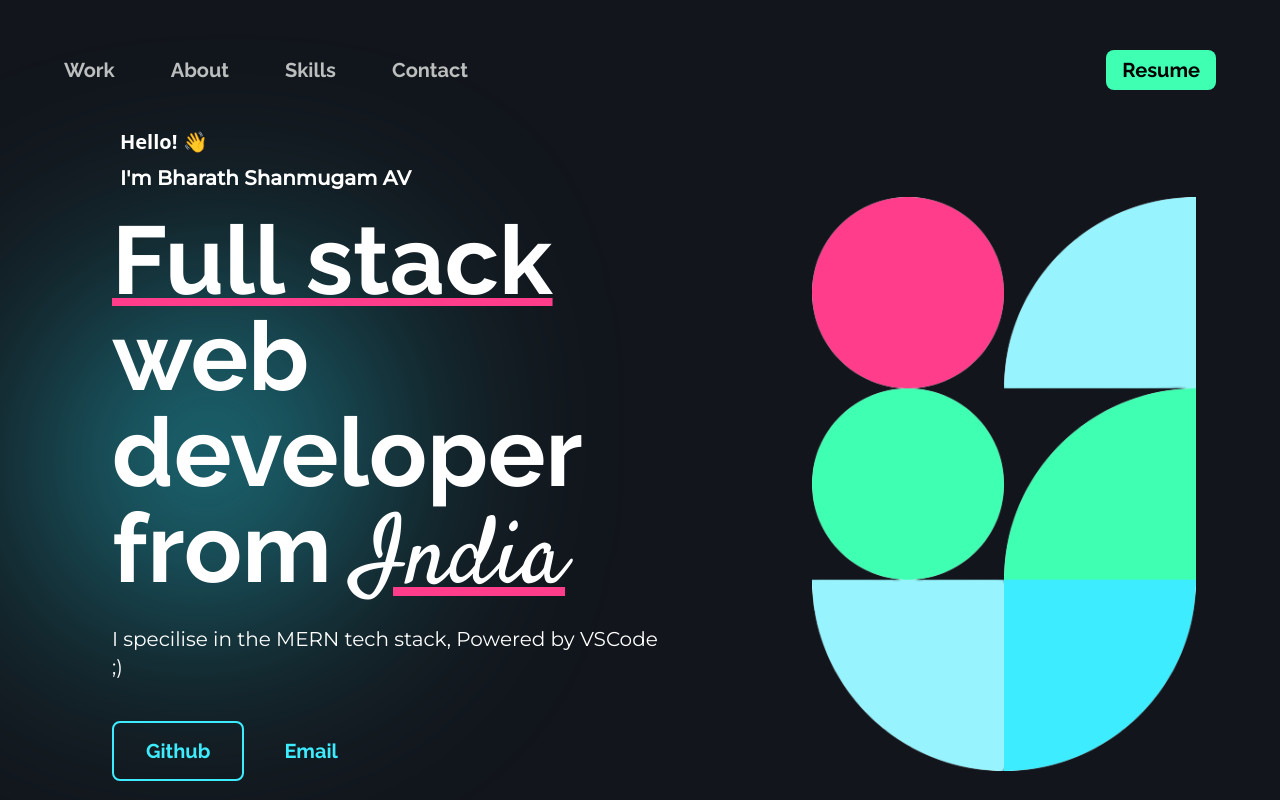
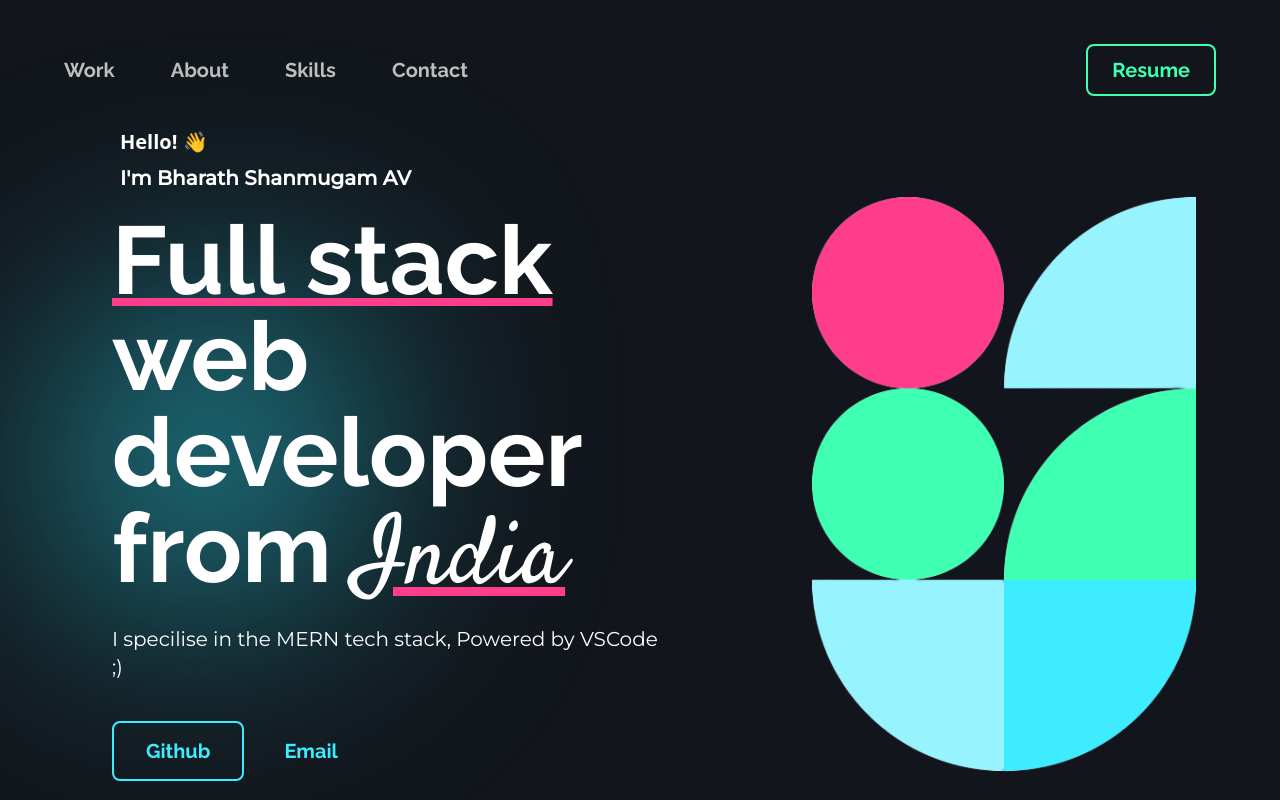
Before and after one commit to Bharath1910/bharathshanmugam.dev, a Next.js app: page / in a window 1280 px wide. Shown: the top 800 px of the page. Built offline with nearby package versions, Linux system fonts and the light colour scheme; a web font is replaced by a local one.

Commit message:
changed button animation in navbar

```diff
--- a/components/Navbar.jsx
+++ b/components/Navbar.jsx
@@ -19,7 +19,7 @@ function Navbar() {
         </ul>
 
         <div>
-            <a className="bg-accent py-2 px-4 rounded-lg font-raleway" href="http://google.com">Resume</a>
+            <a className={styles.btn} href="http://google.com">Resume</a>
         </div>
     </div>
   )
--- a/styles/Navbar.module.css
+++ b/styles/Navbar.module.css
@@ -22,3 +22,12 @@
 .animate:hover::after {
     width: 110%;
 }
+
+.btn {
+    @apply bg-background text-accent border-solid border-2 px-6 py-3 rounded-lg font-raleway;
+    transition: all 0.3s ease;
+}
+
+.btn:hover {
+    @apply bg-accent text-background rounded-none;
+}
--- a/tailwind.config.js
+++ b/tailwind.config.js
@@ -15,7 +15,7 @@ module.exports = {
             'complement': '#3EECFF',
             'pink': '#FF3D8B',
             'white': '#FFFFFF',
-            'blue-dark': '#25becf'
+            'blue-dark': '#25becf',
         },
         extend: {
             animation: {
```
